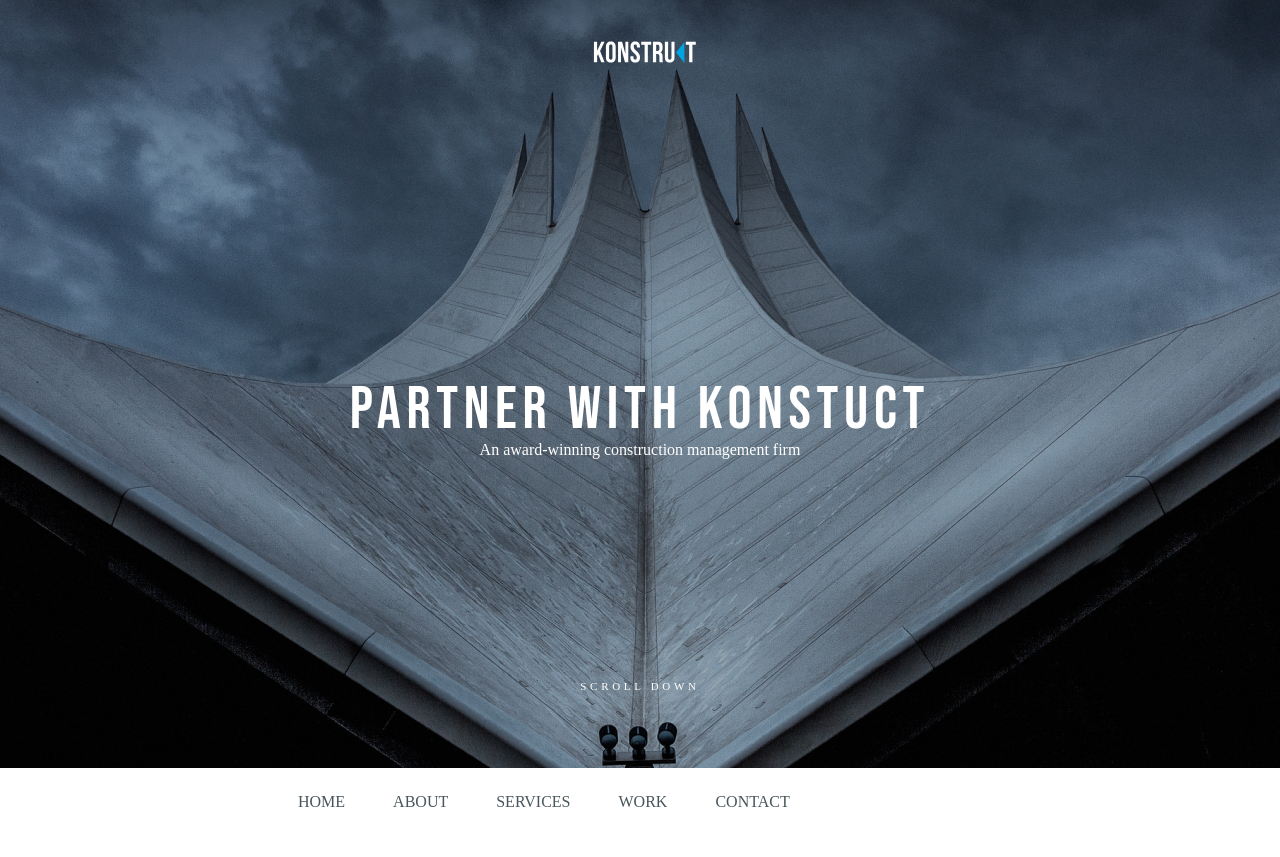
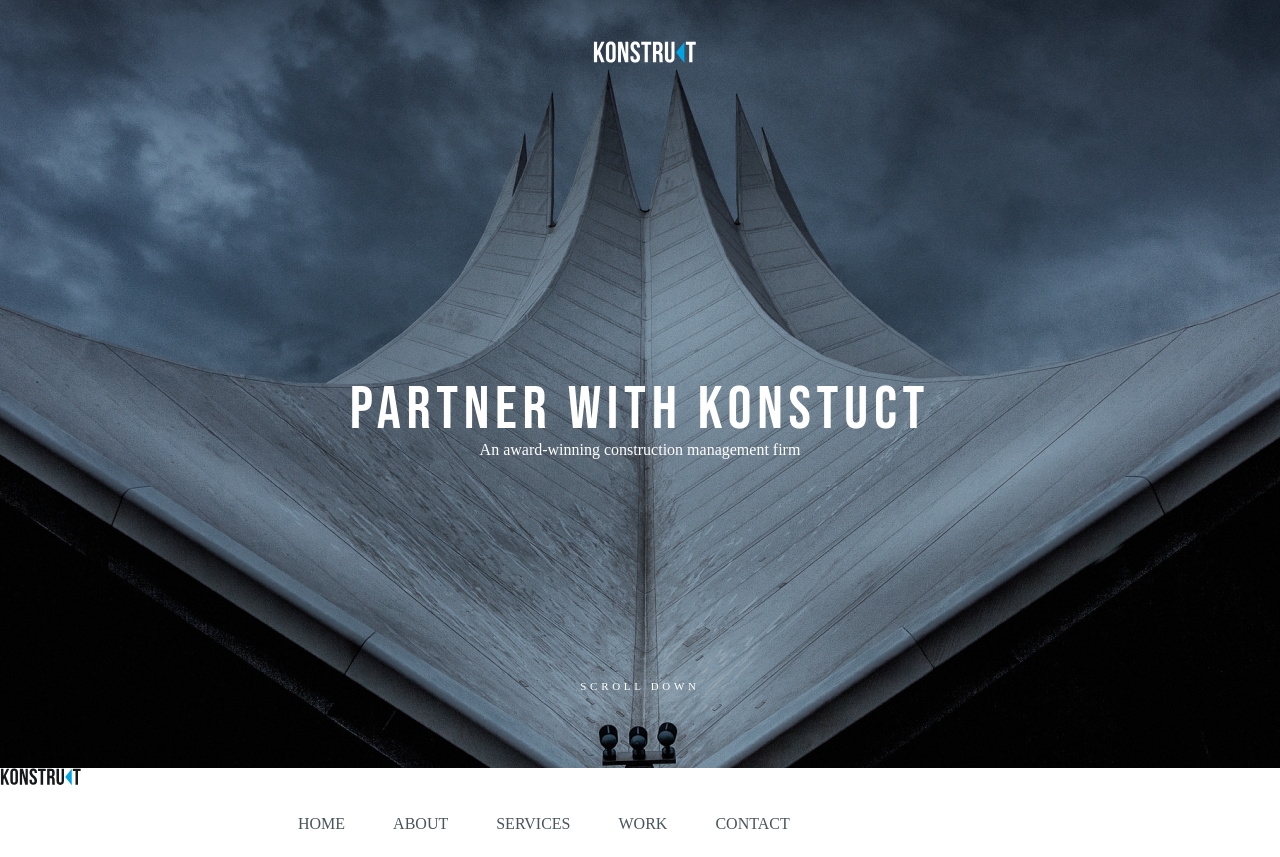
Before and after one commit to margaritaritik/konstruct-template-, a website: page index.html in a window 1280 px wide. Before the commit the page ends 835 px from the top, so only its background shows below. Drawn offline with Linux system fonts and the light colour scheme.

Commit message:
add black logo

```diff
--- a/index.html
+++ b/index.html
@@ -28,7 +28,9 @@
         <main class="page">
             <div class="header_menu menu">
                 <div class="container_menu">
-                    <div class="logo menu_logo"></div>
+                    <div class="logo menu_logo">
+                        <img src="img/header/logo-black.svg" alt="logo">
+                    </div>
                     <nav>
                         <ul class="menu_list">
                             <li class="menu_item">
```
Also changed, not shown: img/header/logo-black.svg (added).
